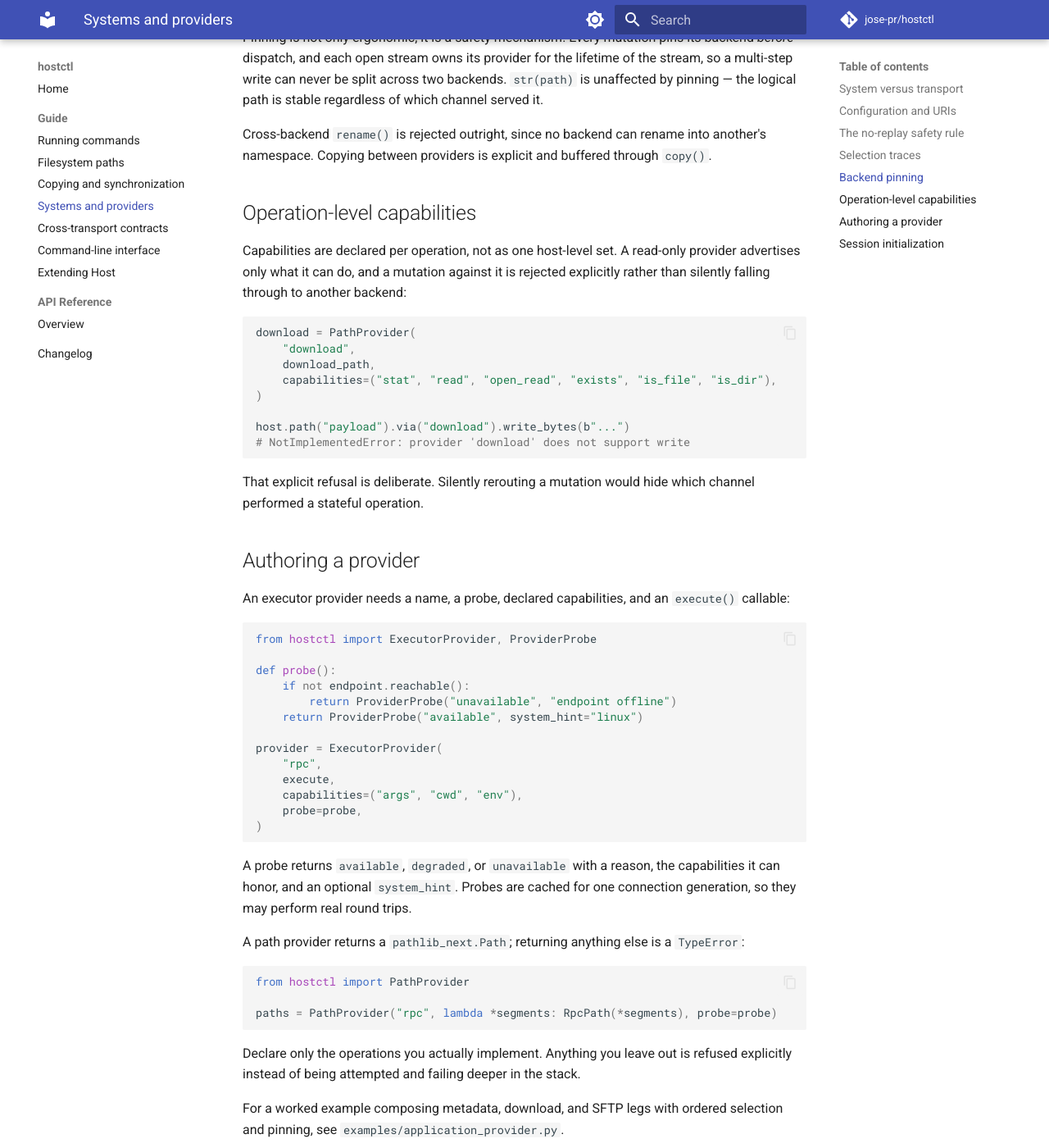
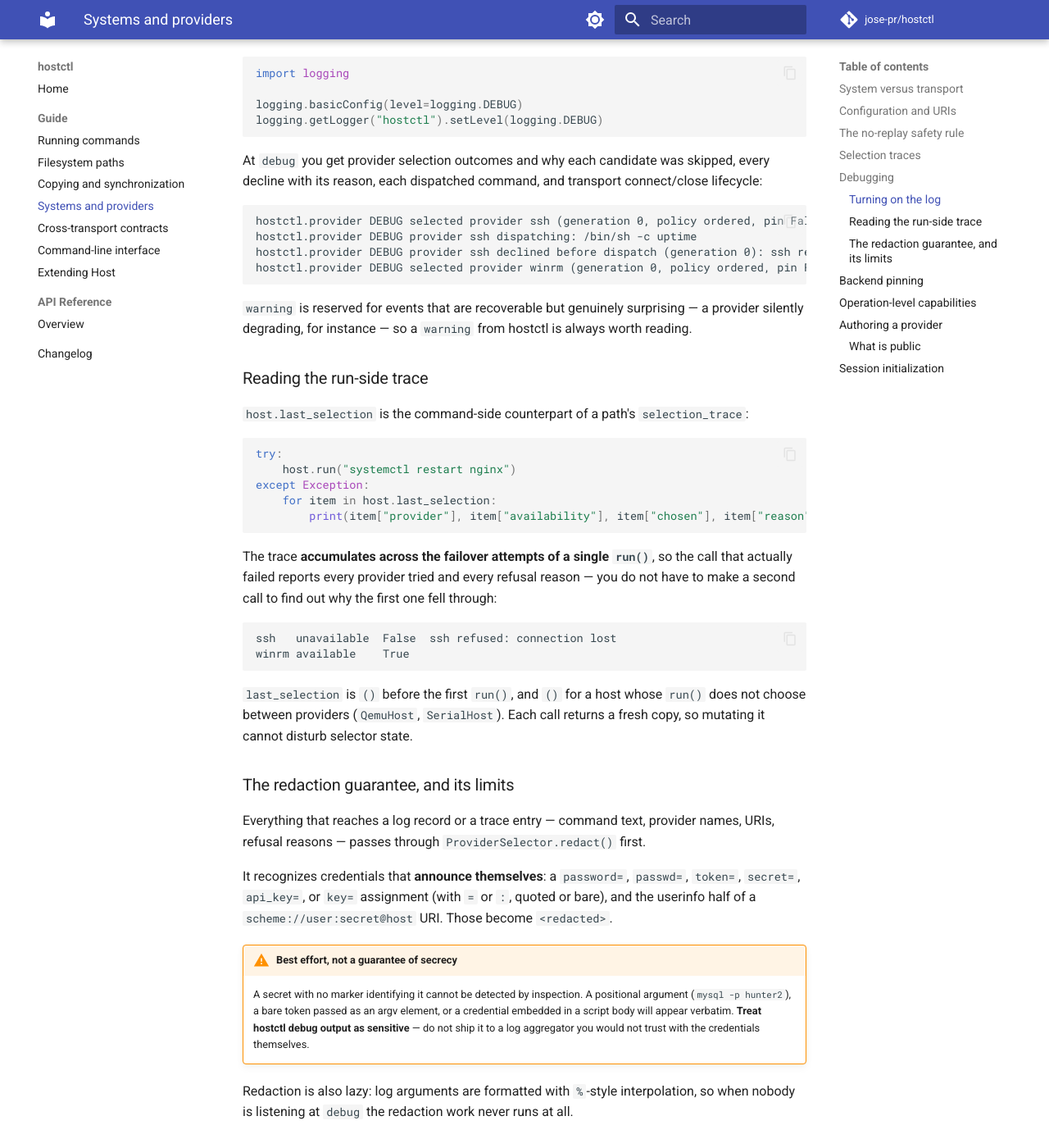
Before and after one commit to jose-pr/hostctl, an MkDocs documentation site: the page built from docs/guide/providers.md, in a window 1280 px wide and 1400 px high, scrolled down 2979 px. Shown: the whole window at 82% size. Built offline with MkDocs 1.6.1 and Material for MkDocs 9.7.7, drawn with Linux system fonts in a browser that asks for light colours; comment, search, counter and statistics services are not loaded; some of the changed text lies outside the part shown.

Commit message:
docs: add a Debugging section covering logs and the run-side trace
Shows how to turn on `logging.getLogger("hostctl").setLevel(logging.DEBUG)`,
names the logger namespaces, and reads a worked `host.last_selection` trace
including the accumulated failover case. States the redaction guarantee and,
in a callout, its best-effort limit: a secret with no marker identifying it as
one appears verbatim, so debug output is sensitive.

````diff
--- a/docs/guide/providers.md
+++ b/docs/guide/providers.md
@@ -122,6 +122,94 @@ for detail in host.provider_details:
     print(detail["kind"], detail["name"], detail["availability"])
 ```
 
+A provider that declined before dispatch reports `unavailable` with its refusal
+reason for the rest of the connection generation, rather than continuing to
+advertise the availability its cached probe found. Reconnecting starts a new
+generation and clears the decline.
+
+## Debugging
+
+When a remote command fails, two things tell you what happened: the log, and
+the selection trace.
+
+### Turning on the log
+
+Every subsystem logs under the `hostctl` namespace — `hostctl.provider`,
+`hostctl.provider.transports`, `hostctl.host.ssh`, `hostctl.host.winrm`. As a
+library, hostctl never installs a handler, never sets a level, and never calls
+`basicConfig()`; the application owns all of that:
+
+```python
+import logging
+
+logging.basicConfig(level=logging.DEBUG)
+logging.getLogger("hostctl").setLevel(logging.DEBUG)
+```
+
+At `debug` you get provider selection outcomes and why each candidate was
+skipped, every decline with its reason, each dispatched command, and transport
+connect/close lifecycle:
+
+```text
+hostctl.provider DEBUG selected provider ssh (generation 0, policy ordered, pin False) after 1 candidate(s)
+hostctl.provider DEBUG provider ssh dispatching: /bin/sh -c uptime
+hostctl.provider DEBUG provider ssh declined before dispatch (generation 0): ssh refused: connection lost
+hostctl.provider DEBUG selected provider winrm (generation 0, policy ordered, pin False) after 2 candidate(s)
+```
+
+`warning` is reserved for events that are recoverable but genuinely surprising —
+a provider silently degrading, for instance — so a `warning` from hostctl is
+always worth reading.
+
+### Reading the run-side trace
+
+`host.last_selection` is the command-side counterpart of a path's
+`selection_trace`:
+
+```python
+try:
+    host.run("systemctl restart nginx")
+except Exception:
+    for item in host.last_selection:
+        print(item["provider"], item["availability"], item["chosen"], item["reason"])
+```
+
+The trace **accumulates across the failover attempts of a single `run()`**, so
+the call that actually failed reports every provider tried and every refusal
+reason — you do not have to make a second call to find out why the first one
+fell through:
+
+```text
+ssh   unavailable  False  ssh refused: connection lost
+winrm available    True
+```
+
+`last_selection` is `()` before the first `run()`, and `()` for a host whose
+`run()` does not choose between providers (`QemuHost`, `SerialHost`). Each call
+returns a fresh copy, so mutating it cannot disturb selector state.
+
+### The redaction guarantee, and its limits
+
+Everything that reaches a log record or a trace entry — command text, provider
+names, URIs, refusal reasons — passes through `ProviderSelector.redact()`
+first.
+
+It recognizes credentials that **announce themselves**: a `password=`,
+`passwd=`, `token=`, `secret=`, `api_key=`, or `key=` assignment (with `=` or
+`:`, quoted or bare), and the userinfo half of a `scheme://user:secret@host`
+URI. Those become `<redacted>`.
+
+!!! warning "Best effort, not a guarantee of secrecy"
+    A secret with no marker identifying it cannot be detected by inspection. A
+    positional argument (`mysql -p hunter2`), a bare token passed as an argv
+    element, or a credential embedded in a script body will appear verbatim.
+    **Treat hostctl debug output as sensitive** — do not ship it to a log
+    aggregator you would not trust with the credentials themselves.
+
+Redaction is also lazy: log arguments are formatted with `%`-style
+interpolation, so when nobody is listening at `debug` the redaction work never
+runs at all.
+
 ## Backend pinning
 
 Composite paths select a provider per operation until they are pinned.
@@ -213,6 +301,23 @@ refused explicitly instead of being attempted and failing deeper in the stack.
 For a worked example composing metadata, download, and SFTP legs with ordered
 selection and pinning, see `examples/application_provider.py`.
 
+### What is public
+
+`hostctl.provider` exports the *authoring* contracts, and only those:
+`ExecutorProvider`, `PathProvider`, `ProviderProbe`, `ProviderSelection`,
+`ProviderSelector`, `SessionInitializer`, and `OperationNotStarted`. They are
+also re-exported from top-level `hostctl`, so the two spellings agree.
+
+`hostctl.provider.transports` holds the adapters `LocalHost`, `ContainerHost`,
+and `QemuHost` assemble themselves from — `LocalExecutorProvider`,
+`LocalPathProvider`, `ContainerExecutorProvider`, `ContainerArchivePathProvider`,
+`QgaPathProvider`, `DownloadPathProvider` — plus the capability frozensets
+describing what each built-in backend can do. They are importable, and reading
+them is the fastest way to see a complete provider, but they are implementation
+detail: nothing outside hostctl constructs them, and they carry no stability
+promise. Write your own `ExecutorProvider`/`PathProvider` instead of
+subclassing one.
+
 ## Session initialization
 
 A bootstrap hook is modelled separately from both the shell flavour and the
````
